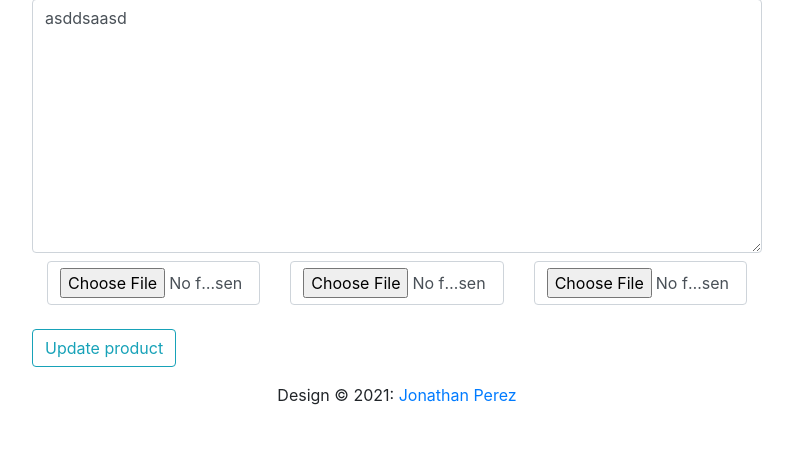
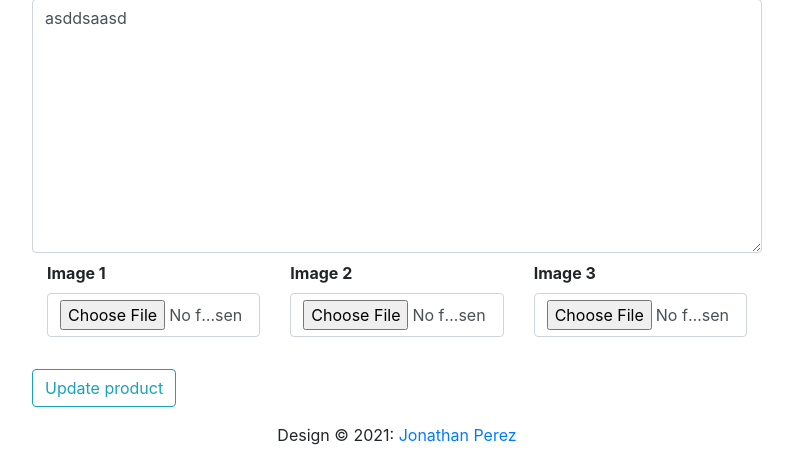
Before and after one commit to JonathanPerezVoulquin/Ecommerce, a Flask app: page /updateproduct/1 in a window 1280 px wide. Shown: the part 681-1144 px from the top of the page, without its empty margins (243-1036 px from the left). Before the commit the page ends 1086 px from the top, so only its background shows below. Run offline with Flask 2, Linux system fonts and the light colour scheme; data comes from the database, SQL or seed files in the repository; both versions use the stored data as it was after the commit; some libraries are stand-ins or nearby versions.

Commit message:
update and delete images

```diff
--- a/shop/products/forms.py
+++ b/shop/products/forms.py
@@ -10,6 +10,6 @@ class Addproducts(Form):
     colors = StringField('Colors', [validators.DataRequired()])
     discription = TextAreaField('Discription', [validators.DataRequired()])
 
-    image_1 = FileField('Image 1', validators=[FileRequired(), FileAllowed(['jpg','png','gif','jpeg'])])
-    image_2 = FileField('Image 2', validators=[FileRequired(), FileAllowed(['jpg','png','gif','jpeg'])])
-    image_3 = FileField('Image 3', validators=[FileRequired(), FileAllowed(['jpg','png','gif','jpeg'])])
+    image_1 = FileField('Image 1', validators=[FileAllowed(['jpg', 'png', 'gif', 'jpeg'])])
+    image_2 = FileField('Image 2', validators=[FileAllowed(['jpg', 'png', 'gif', 'jpeg'])])
+    image_3 = FileField('Image 3', validators=[FileAllowed(['jpg', 'png', 'gif', 'jpeg'])])
--- a/shop/products/routes.py
+++ b/shop/products/routes.py
@@ -1,8 +1,9 @@
-from flask import redirect, render_template, url_for, request, flash, session
+from flask import redirect, render_template, url_for, request, flash, session, current_app
 from shop import db, app, photos
 from .models import Brand, Category, Addproduct
 from .forms import Addproducts
 import secrets
+import os
 
 
 @app.route('/')
@@ -110,7 +111,7 @@ def updateproduct(id):
     brand = request.form.get('brand')
     category = request.form.get('category')
     form = Addproducts(request.form)
-    if request.method =='POST':
+    if request.method == 'POST':
         product.name = form.name.data
         product.price = form.price.data
         product.discount = form.discount.data
@@ -118,6 +119,27 @@ def updateproduct(id):
         product.category_id = category
         product.color = form.colors.data
         product.desc = form.discription.data
+        if request.files.get('image_1'):        #To update and delete photos, using library os ,do it with the 'try' and 'except' #repeat 3 times
+            try:
+                os.unlink(os.path.join(current_app.root_path, 'static/images/' + product.image_1))  #if we do not put "/" at the end it does not delete the photo to edit'static/images/'
+                product.image_1 = photos.save(request.files.get('image_1'), name=secrets.token_hex(10) + '.')
+            except:
+                product.image_1 = photos.save(request.files.get('image_1'), name=secrets.token_hex(10) + '.')
+
+        if request.files.get('image_2'):
+            try:
+                os.unlink(os.path.join(current_app.root_path, 'static/images/' + product.image_2))
+                product.image_2 = photos.save(request.files.get('image_2'), name=secrets.token_hex(10) + '.')
+            except:
+                product.image_2 = photos.save(request.files.get('image_2'), name=secrets.token_hex(10) + '.')
+
+        if request.files.get('image_3'):
+            try:
+                os.unlink(os.path.join(current_app.root_path, 'static/images/' + product.image_3))
+                product.image_3 = photos.save(request.files.get('image_3'), name=secrets.token_hex(10) + '.')
+            except:
+                product.image_3 = photos.save(request.files.get('image_3'), name=secrets.token_hex(10) + '.')
+
         db.session.commit()
         flash('You product has been updated', 'success')
         return redirect(url_for('admin'))
@@ -128,5 +150,5 @@ def updateproduct(id):
     form.stock.data = product.stock
     form.discription.data = product.desc
 
-
-    return render_template('products/updateproduct.html', form=form, product=product, categories=categories, brands=brands)
+    return render_template('products/updateproduct.html', form=form, product=product, categories=categories,
+                           brands=brands)
--- a/shop/templates/admin/index.html
+++ b/shop/templates/admin/index.html
@@ -40,7 +40,7 @@
 
 <div class="container">
     {% include '_messages.html'%}
-    <table class="table table-sm table-striped table-condensed  table-hover  table-dark">
+    <table class="table table-sm table-condensed  table-hover table-dark ">
         <thead>
             <th>Sr</th>
             <th>Product</th>
--- a/shop/templates/products/addproduct.html
+++ b/shop/templates/products/addproduct.html
@@ -33,9 +33,9 @@
 
                     <div class="container">
                         <div class="row">
-                            <div class="col-md-4">{{ render_field(form.image_1, class="form-control")}}</div>
-                            <div class="col-md-4">{{ render_field(form.image_2, class="form-control")}}</div>
-                            <div class="col-md-4">{{ render_field(form.image_3, class="form-control")}}</div>
+                            <div class="col-md-4">{{ render_field(form.image_1, class="form-control", required)}}</div>
+                            <div class="col-md-4">{{ render_field(form.image_2, class="form-control", required)}}</div>
+                            <div class="col-md-4">{{ render_field(form.image_3, class="form-control", required)}}</div>
                         </div>
                     </div>
                     <button type="submit" class="btn btn-outline-info mt-4">Add product</button>
--- a/shop/templates/products/updateproduct.html
+++ b/shop/templates/products/updateproduct.html
@@ -43,6 +43,7 @@
             <div class="col-md-8">
                 <h2 class="text-center bg-info p-2"> Agregar Producto</h2>
                 {% from '_formhelpers.html' import render_field %}
+
                 <form action="" method="POST" enctype="multipart/form-data">
 
                     {{ render_field(form.name, class="form-control", placeholder="Add product name")}}
@@ -72,9 +73,9 @@
 
                     <div class="container">
                         <div class="row">
-                            <div class="col-md-4"><input type="file" name="image_1" class="form-control"></div>
-                            <div class="col-md-4"><input type="file" name="image_2" class="form-control"></div>
-                            <div class="col-md-4"><input type="file" name="image_3" class="form-control"></div>
+                             <div class="col-md-4">{{ render_field(form.image_1, class="form-control")}}</div>
+                            <div class="col-md-4">{{ render_field(form.image_2, class="form-control")}}</div>
+                            <div class="col-md-4">{{ render_field(form.image_3, class="form-control")}}</div>
                         </div>
                     </div>
 
```
Also changed, not shown: shop/static/images/021b53c7823f9caa940e.jpg (added), shop/static/images/120c61972e2306d98484.jpg (added), shop/static/images/15497dba9486b8a18fdc.jpg (added), shop/static/images/308c77b2874d7ab8a2b6.jpg (deleted), shop/static/images/6d997bec6659f525c2e4.jpg (deleted), shop/static/images/7093128e092ef621bdea.jpg (added), shop/static/images/794bb02c4b8e497df347.jpg (added), shop/static/images/83f38373e65f4ec05493.jpg (deleted), shop/static/images/df31a305cee0a5eae2b1.jpg (added), shop/static/images/ed11c90341ad884a4acf.jpg (added), shop/test.db.
